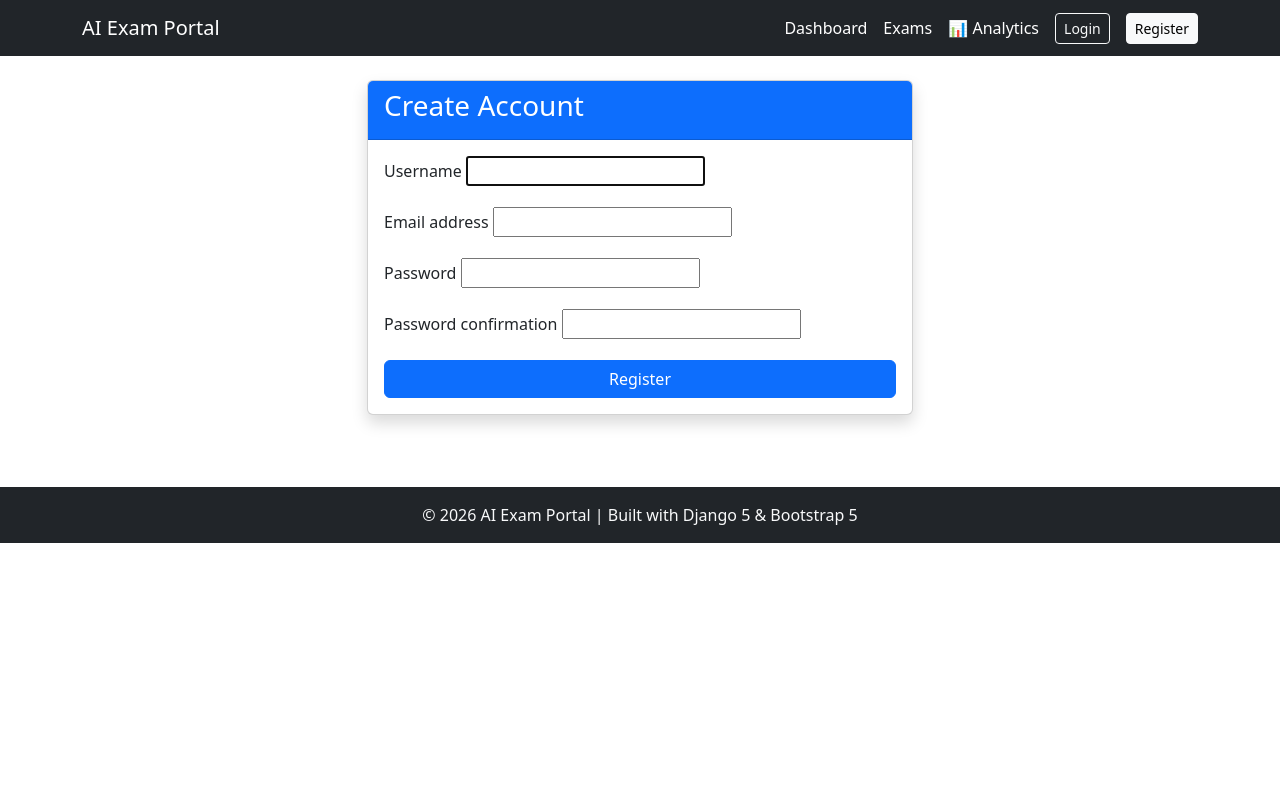
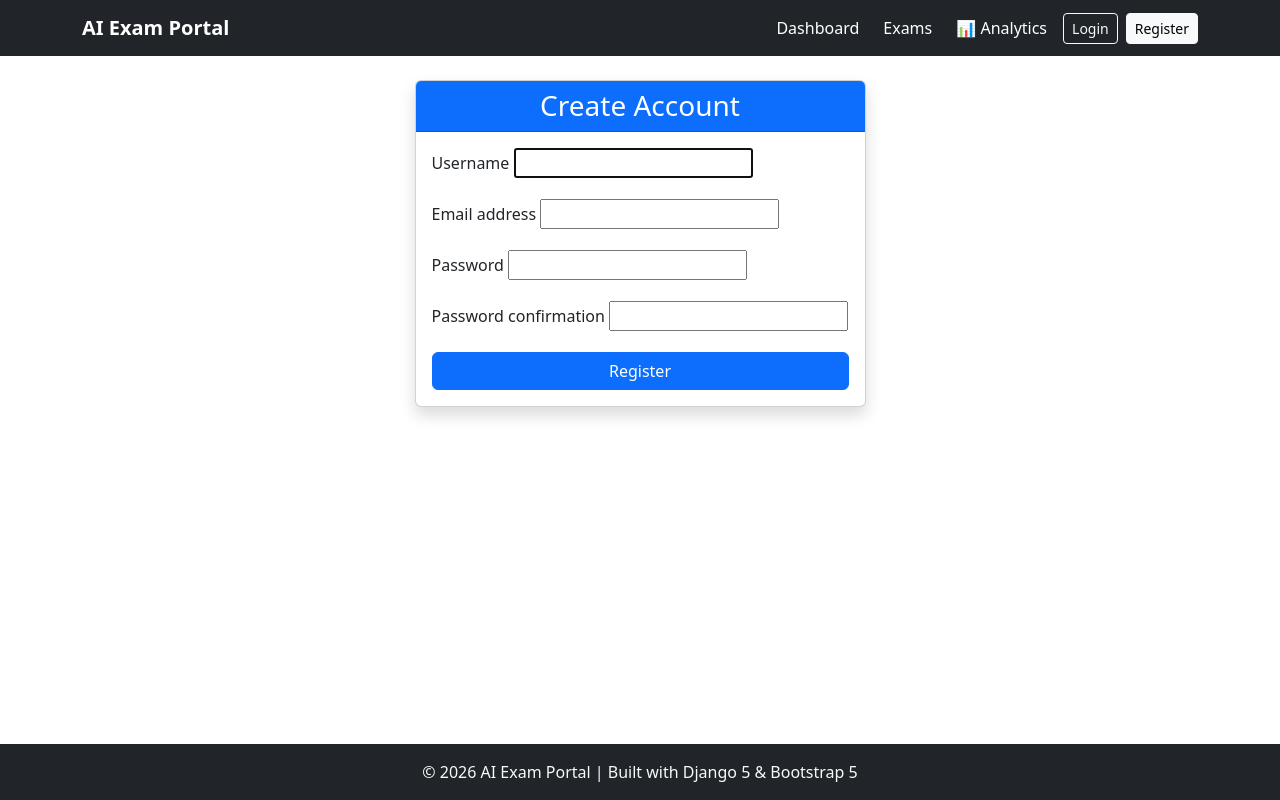
Before and after one commit to Venumohan004/AI-Exam-Portal, a Django app: page /accounts/register/ in a window 1280 px wide. Run offline with Django 5.2, Linux system fonts and the light colour scheme.

Commit message:
Improve responsive layout and mobile navbar

```diff
--- a/templates/accounts/login.html
+++ b/templates/accounts/login.html
@@ -4,11 +4,11 @@
 
 {% block content %}
 <div class="row justify-content-center">
-    <div class="col-md-5">
+    <div class="col-12 col-sm-10 col-md-5 col-lg-4">
 
         <div class="card shadow">
-            <div class="card-header bg-success text-white">
-                <h3>Login</h3>
+            <div class="card-header bg-success text-white text-center">
+                <h3 class="mb-0">Login</h3>
             </div>
 
             <div class="card-body">
--- a/templates/accounts/register.html
+++ b/templates/accounts/register.html
@@ -4,11 +4,11 @@
 
 {% block content %}
 <div class="row justify-content-center">
-    <div class="col-md-6">
+    <div class="col-12 col-sm-10 col-md-6 col-lg-5">
 
         <div class="card shadow">
-            <div class="card-header bg-primary text-white">
-                <h3>Create Account</h3>
+            <div class="card-header bg-primary text-white text-center">
+                <h3 class="mb-0">Create Account</h3>
             </div>
 
             <div class="card-body">
--- a/templates/base.html
+++ b/templates/base.html
@@ -9,34 +9,82 @@
     <link rel="stylesheet"
           href="https://cdn.jsdelivr.net/npm/bootstrap-icons@1.11.3/font/bootstrap-icons.min.css">
 </head>
-<body>
+<body class="d-flex flex-column min-vh-100">
 
 <nav class="navbar navbar-expand-lg navbar-dark bg-dark">
     <div class="container">
-        <a class="navbar-brand" href="/">AI Exam Portal</a>
 
-        <div class="ms-auto d-flex align-items-center gap-3">
-            <a href="{% url 'dashboard' %}" class="text-white text-decoration-none">Dashboard</a>
-            <a href="{% url 'exam_list' %}" class="text-white text-decoration-none">Exams</a>
-            <a href="{% url 'performance_analytics' %}" class="text-white text-decoration-none">📊 Analytics</a>
+        <!-- Brand -->
+        <a class="navbar-brand fw-bold" href="/">
+            AI Exam Portal
+        </a>
+
+        <!-- Mobile hamburger button -->
+        <button class="navbar-toggler"
+                type="button"
+                data-bs-toggle="collapse"
+                data-bs-target="#mainNavbar"
+                aria-controls="mainNavbar"
+                aria-expanded="false"
+                aria-label="Toggle navigation">
+            <span class="navbar-toggler-icon"></span>
+        </button>
+
+        <!-- Navigation -->
+        <div class="collapse navbar-collapse" id="mainNavbar">
+
+            <div class="navbar-nav ms-auto align-items-lg-center gap-lg-2">
+
+                <a href="{% url 'dashboard' %}"
+                   class="nav-link text-white">
+                    Dashboard
+                </a>
+
+                <a href="{% url 'exam_list' %}"
+                   class="nav-link text-white">
+                    Exams
+                </a>
+
+                <a href="{% url 'performance_analytics' %}"
+                   class="nav-link text-white">
+                    📊 Analytics
+                </a>
+
                 {% if user.is_authenticated %}
-                <span class="text-white">Hi, {{ user.username }}</span>
 
-                <form method="post" action="{% url 'logout' %}" class="d-inline">
+                    <span class="nav-link text-white">
+                        Hi, {{ user.username }}
+                    </span>
+
+                    <form method="post"
+                          action="{% url 'logout' %}"
+                          class="d-lg-inline">
                         {% csrf_token %}
-                    <button type="submit" class="btn btn-outline-light btn-sm">
+
+                        <button type="submit"
+                                class="btn btn-outline-light btn-sm w-100 w-lg-auto">
                             Logout
                         </button>
                     </form>
+
                 {% else %}
-                <a href="{% url 'login' %}" class="btn btn-outline-light btn-sm">Login</a>
-                <a href="{% url 'register' %}" class="btn btn-light btn-sm">Register</a>
+
+                    <a href="{% url 'login' %}"
+                       class="btn btn-outline-light btn-sm my-1">
+                        Login
+                    </a>
+
+                    <a href="{% url 'register' %}"
+                       class="btn btn-light btn-sm my-1">
+                        Register
+                    </a>
                 {% endif %}
+            </div>
         </div>
     </div>
 </nav>
 
-<div class="container py-4">
+<main class="container py-4 flex-grow-1">
 
     {% if messages %}
         {% for message in messages %}
@@ -48,9 +96,10 @@
     {% endif %}
 
     {% block content %}{% endblock %}
-</div>
 
-<footer class="bg-dark text-light text-center py-3 mt-5">
+</main>
+
+<footer class="bg-dark text-light text-center py-3 mt-auto">
     <p class="mb-0">
         © 2026 AI Exam Portal | Built with Django 5 & Bootstrap 5
     </p>
```
Lines whose indentation alone changed are shown as unchanged.
